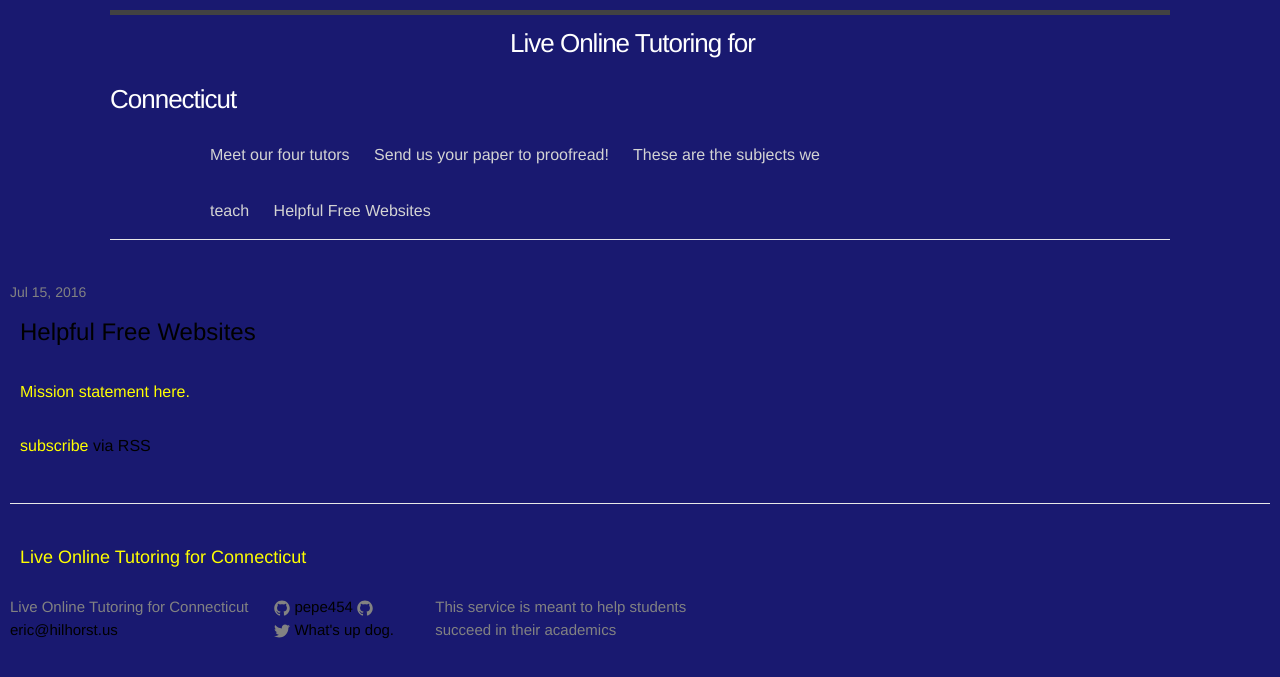
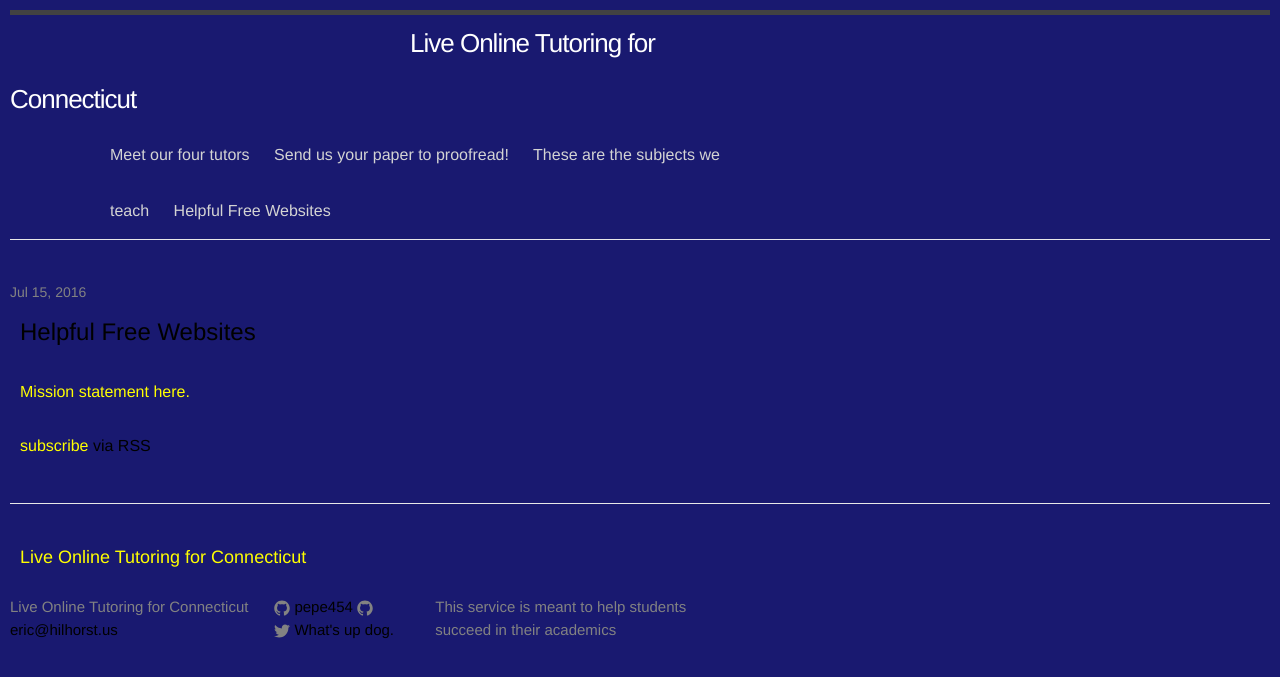
Before and after one commit to pepe454/pepe454.github.io, a Jekyll site: the page built from index.html, in a window 1280 px wide. Shown: the top 677 px of the page. Built offline with Jekyll 4.4.1, drawn with Linux system fonts in a browser that asks for light colours.

Commit message:
Update _layout.scss

```diff
--- a/_sass/_layout.scss
+++ b/_sass/_layout.scss
@@ -5,9 +5,7 @@
     border-top: 5px solid $grey-color-dark;
     border-bottom: 1px solid $grey-color-light;
     min-height: 56px;
-    margin-left: 100px;
-    margin-right: 100px;
-    // Positioning context for the mobile navigation icon
+
 
 }
 
```
